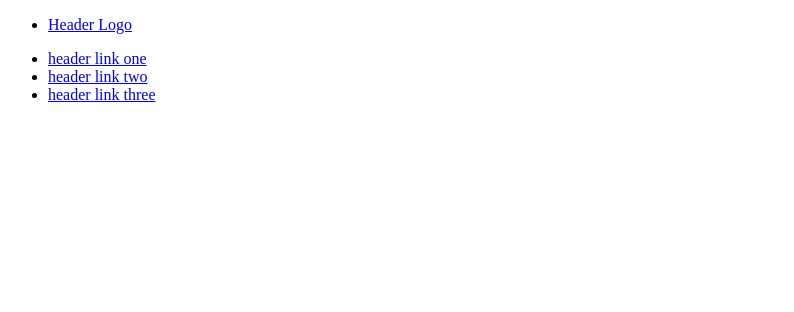
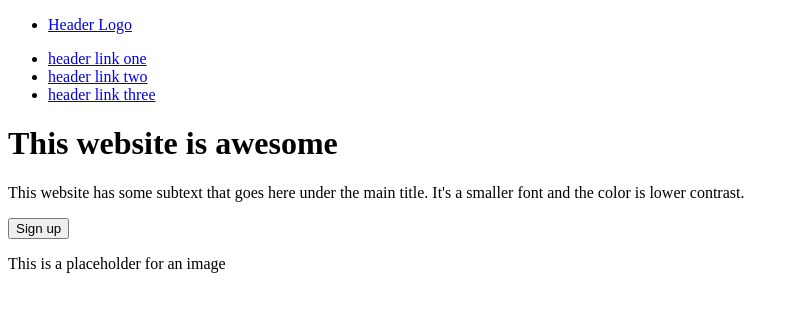
Before and after one commit to jonathjd/landing-page, a plain HTML site: page index.html in a window 1280 px wide. Shown: the whole page, without its empty margins (0-794 px from the left). Drawn offline with Linux system fonts and the light colour scheme.

Commit message:
Add all content for the header to be styled

```diff
--- a/index.html
+++ b/index.html
@@ -16,6 +16,13 @@
                 <li><a href="#">header link two</a></li>
                 <li><a href="#">header link three</a></li>
             </ul>
+            <h1 class="header1">This website is awesome</h1>
+            <p class="header-subtext">This website has some subtext that goes here under the main title. It's a smaller font and the color is lower contrast.</p>
+            <button>Sign up</button>
+            <p>This is a placeholder for an image</p>
+        </div>
+        <div>
+
         </div>
     </body>
 </html>
```
